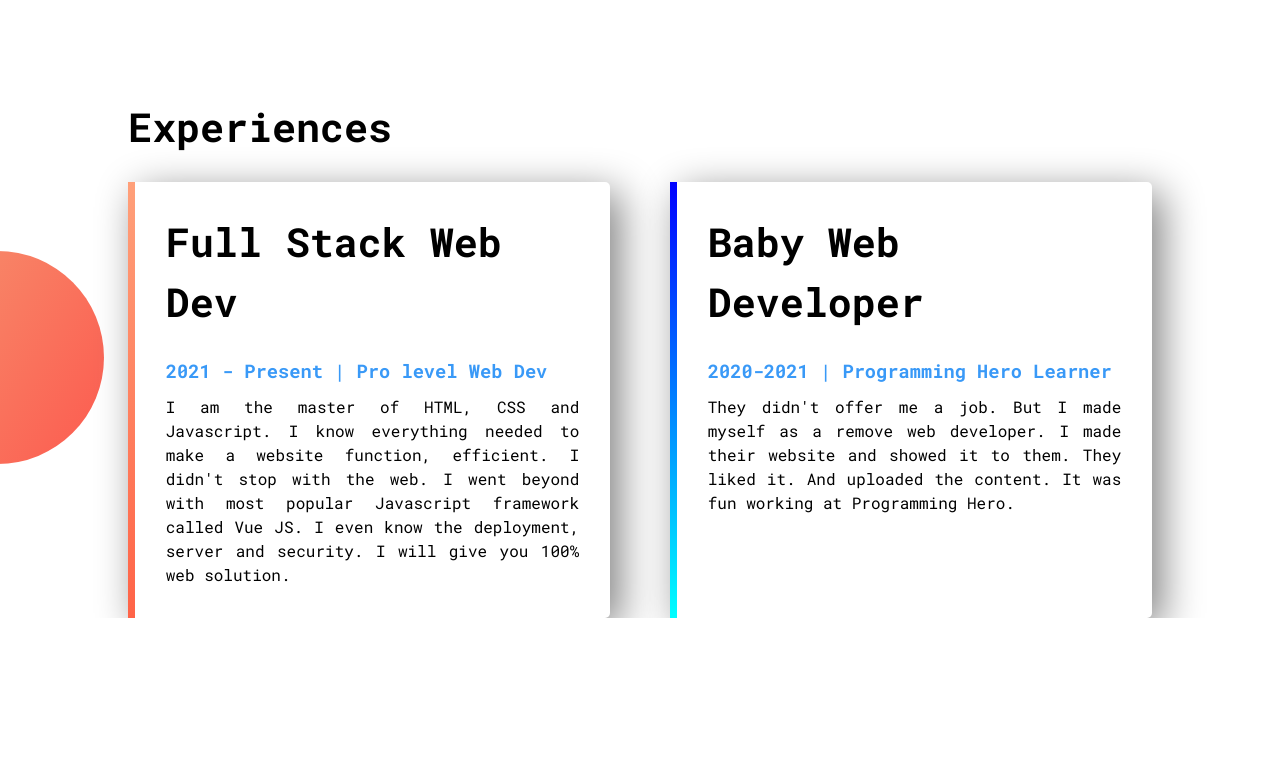
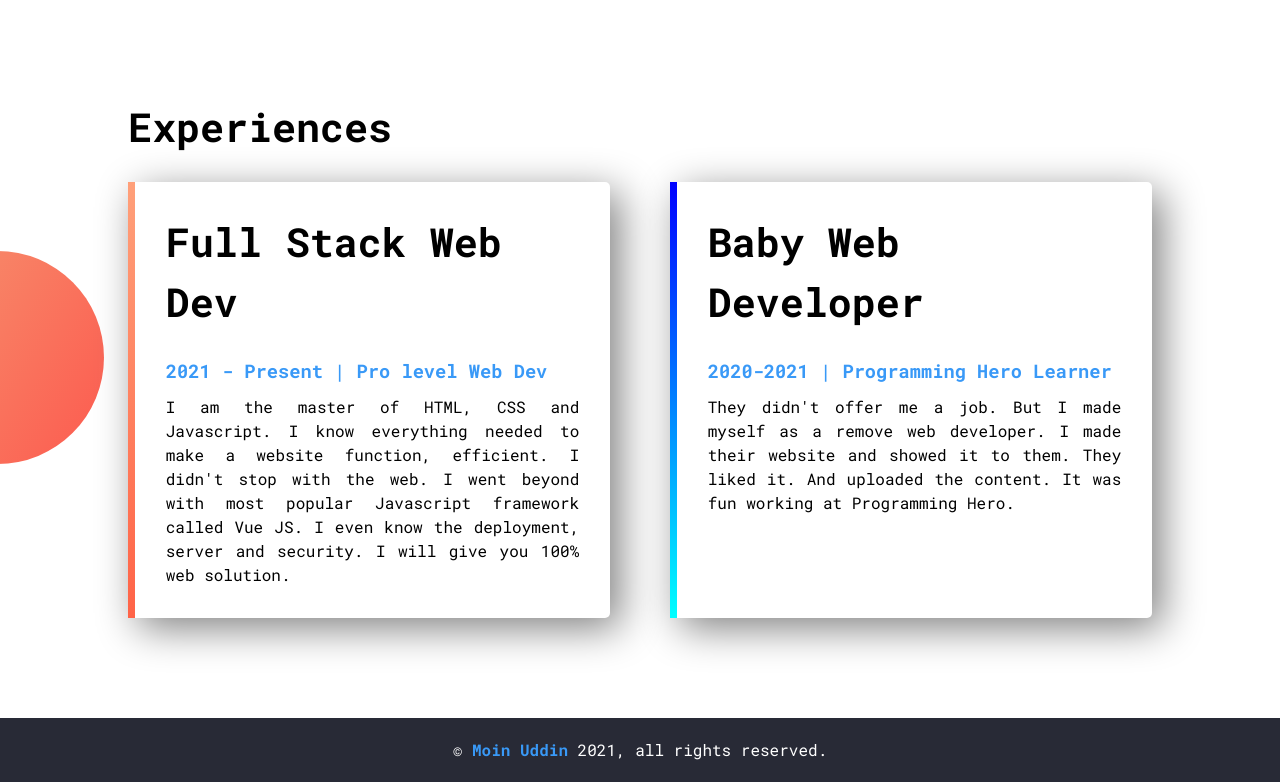
Before and after one commit to moinsoft/web-portfolio, a plain HTML site: page index.html in a window 1280 px wide. Shown: the part 956-1738 px from the top of the page. Before the commit the page ends 1574 px from the top, so only its background shows below. Drawn offline with Linux system fonts and the light colour scheme.

Commit message:
footer area  added

```diff
--- a/css/style.css
+++ b/css/style.css
@@ -130,3 +130,15 @@ img {
   border-image: linear-gradient(180deg, blue, cyan);
   border-image-slice: 1;
 }
+
+.footer__area{
+  background: #282A36;
+  color: #ffffff;
+  padding: 20px 0;
+  text-align: center;
+}
+
+.courtesy{
+  font-weight: bold;
+  text-decoration: none;
+}
--- a/index.html
+++ b/index.html
@@ -125,6 +125,16 @@
 
   </section>
 
+  <footer class="footer__area section">
+
+    <div class="container">
+
+      <p> &copy; <a class="courtesy sky__highlight" target="_blank" href="https://www.facebook.com/mmoinuddin26">Moin Uddin</a>  2021, all rights reserved.</p>
+
+    </div>
+
+  </footer>
+
 
 </body>
 
```
